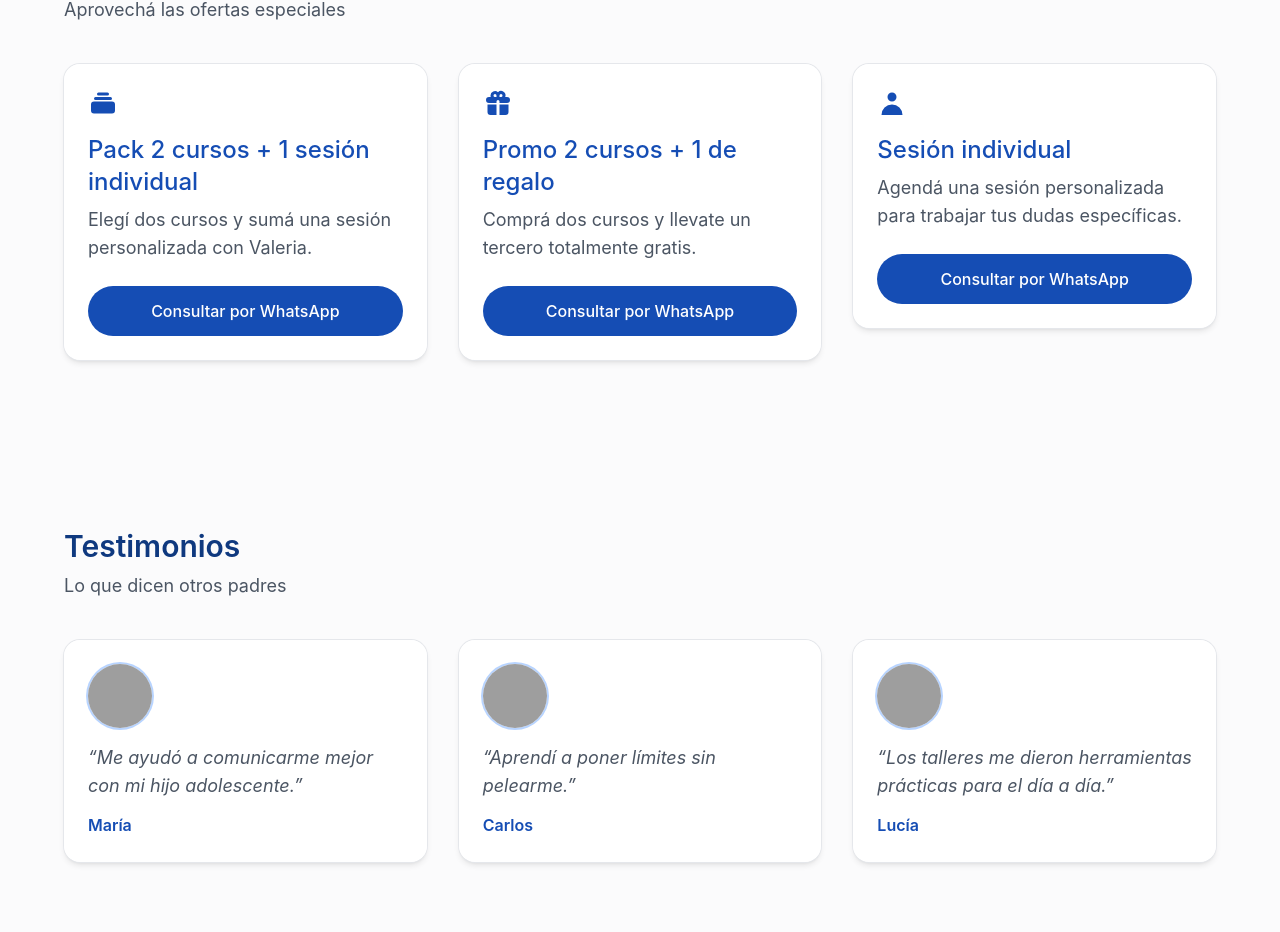
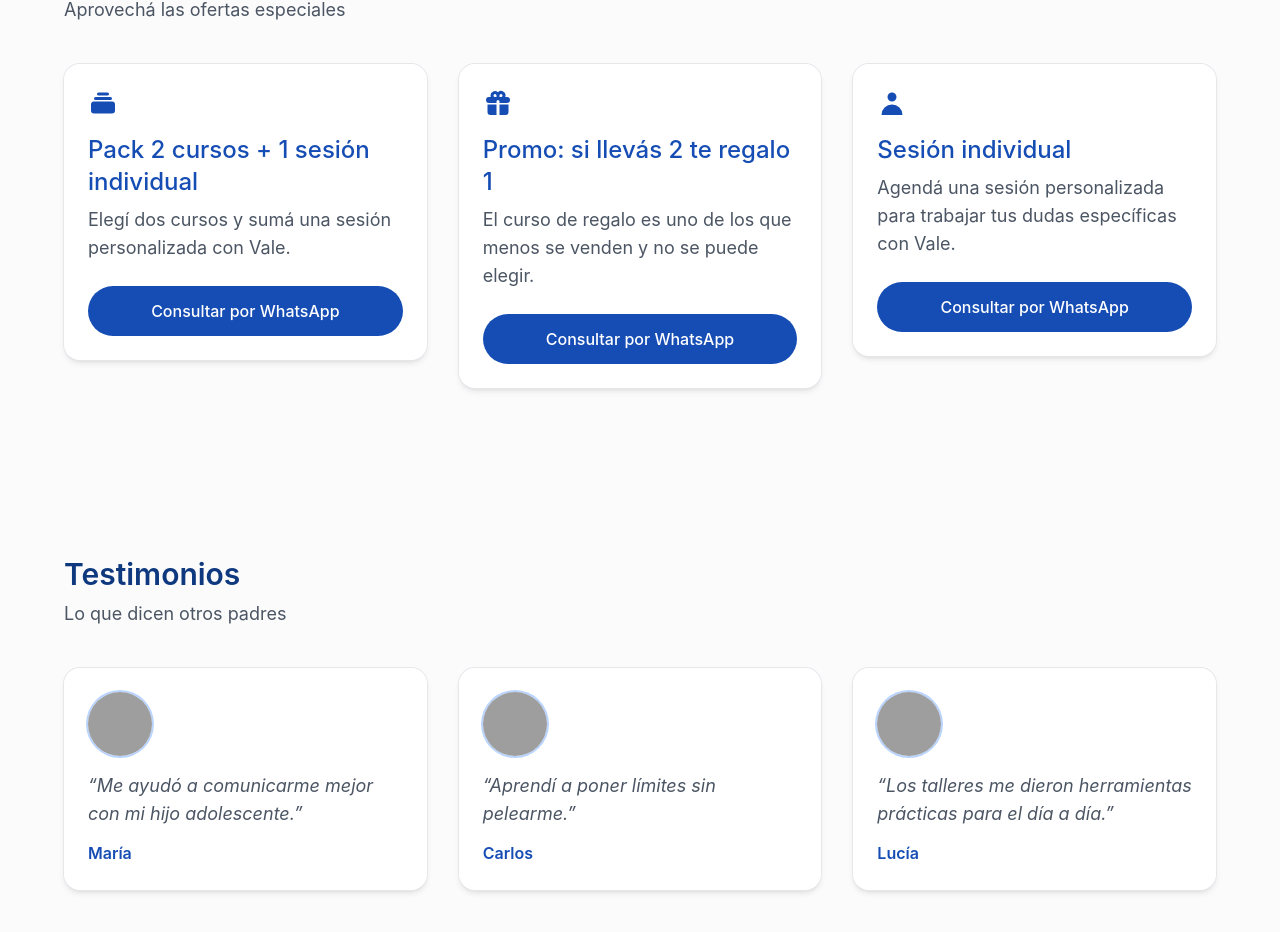
Before and after one commit to sekigan98/dram-adolescentes, a Next.js app: page / in a window 1280 px wide. Shown: the part 2614-3546 px from the top of the page. Built offline with nearby package versions, Linux system fonts and the light colour scheme; grey boxes are pictures that could not be loaded.

Commit message:
Update Promos.tsx

```diff
--- a/components/Promos.tsx
+++ b/components/Promos.tsx
@@ -4,23 +4,23 @@ import { HiGift, HiUser, HiCollection } from "react-icons/hi"; // 👈 íconos i
 const promos = [
   {
     title: "Pack 2 cursos + 1 sesión individual",
-    desc: "Elegí dos cursos y sumá una sesión personalizada con Valeria.",
+    desc: "Elegí dos cursos y sumá una sesión personalizada con Vale.",
     waLink:
-      "https://wa.me/5492236861939?text=Hola%20Valeria%2C%20quiero%20consultar%20por%20la%20promo%202%20cursos%20+%201%20sesión",
+      "https://wa.me/5492236861939?text=Hola%20Vale%2C%20quiero%20consultar%20por%20la%20promo%202%20cursos%20+%201%20sesión",
     icon: HiCollection,
   },
   {
-    title: "Promo 2 cursos + 1 de regalo",
-    desc: "Comprá dos cursos y llevate un tercero totalmente gratis.",
+    title: "Promo: si llevás 2 te regalo 1",
+    desc: "El curso de regalo es uno de los que menos se venden y no se puede elegir.",
     waLink:
-      "https://wa.me/5492236861939?text=Hola%20Valeria%2C%20quiero%20consultar%20por%20la%20promo%202%20cursos%20+%201%20gratis",
+      "https://wa.me/5492236861939?text=Hola%20Vale%2C%20quiero%20consultar%20por%20la%20promo%20si%20llevás%202%20te%20regalás%201",
     icon: HiGift,
   },
   {
     title: "Sesión individual",
-    desc: "Agendá una sesión personalizada para trabajar tus dudas específicas.",
+    desc: "Agendá una sesión personalizada para trabajar tus dudas específicas con Vale.",
     waLink:
-      "https://wa.me/5492236861939?text=Hola%20Valeria%2C%20quiero%20agendar%20una%20sesión%20individual",
+      "https://wa.me/5492236861939?text=Hola%20Vale%2C%20quiero%20agendar%20una%20sesión%20individual",
     icon: HiUser,
   },
 ];
```
